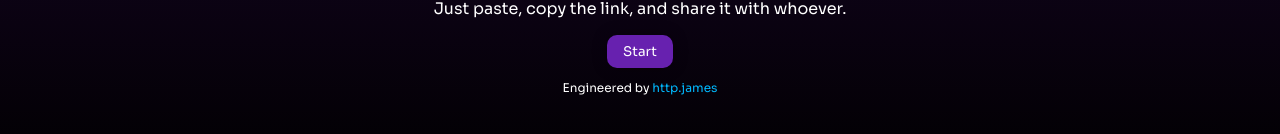
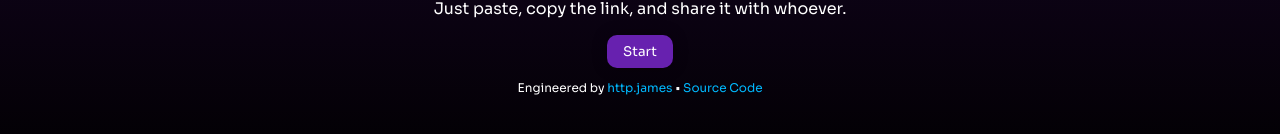
Before and after one commit to WhateverLabs/CarbonPaper, a SvelteKit app: page / in a window 1280 px wide. Shown: the part 612-746 px from the top of the page. Built offline with nearby package versions, Linux system fonts and the light colour scheme.

Commit message:
feat: source code link

```diff
--- a/src/routes/+page.svelte
+++ b/src/routes/+page.svelte
@@ -29,7 +29,12 @@
 			</a>
 		</div>
 		<p class="credit">
-			Engineered by <a href="https://httpjames.space" target="_blank">http.james</a>
+			Engineered by <a href="https://httpjames.space" target="_blank">http.james</a> •
+			<a
+				href="https://github.com/WhateverLabs/CarbonPaper"
+				target="_blank"
+				rel="noopener noreferrer">Source Code</a
+			>
 		</p>
 	</div>
 </div>
```
